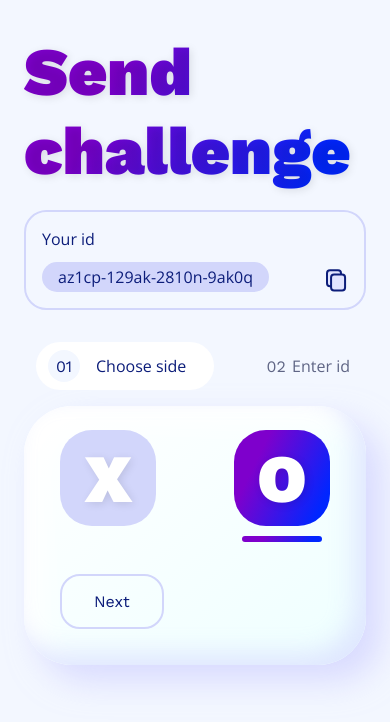
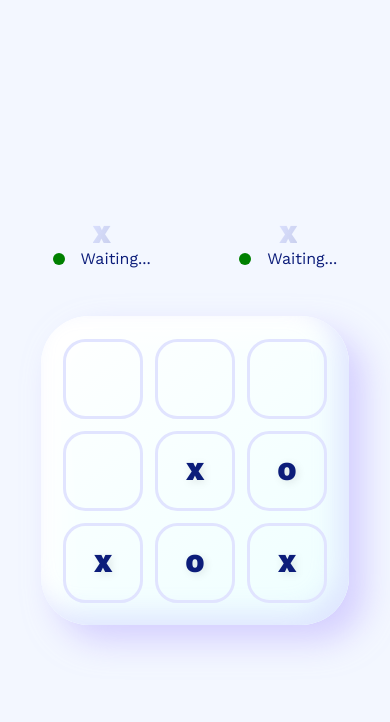
Before and after one commit to 0xSagaCity/tic-tac-toe, a React (Create React App) app: page /game in a window 390 px wide. Shown: the top 722 px of the page. Built offline with nearby package versions, Linux system fonts and the light colour scheme.

Commit message:
Starting to add logic code from here.

```diff
--- a/package.json
+++ b/package.json
@@ -13,6 +13,7 @@
     "peerjs": "^1.4.7",
     "react": "^18.2.0",
     "react-dom": "^18.2.0",
+    "react-router-dom": "^6.7.0",
     "react-scripts": "5.0.1",
     "typescript": "^4.9.4",
     "web-vitals": "^2.1.4"
--- a/src/App.tsx
+++ b/src/App.tsx
@@ -1,12 +1,17 @@
+import { Route, Routes } from "react-router-dom";
+import FormPage from "./pages/FormPage";
+import GamePage from "./pages/GamePage";
+import HomePage from "./pages/HomePage";
 import "./styles/App.scss";
-import FormPage from "./pages/FormPage";
-import HomePage from "./pages/HomePage";
-import GamePage from "./pages/GamePage";
 
 function App() {
   return (
     <div className="App">
-      <FormPage />
+      <Routes>
+        <Route path="/" element={<HomePage />} />
+        <Route path="/connection" element={<FormPage />} />
+        <Route path="/game" element={<GamePage />} />
+      </Routes>
     </div>
   );
 }
--- a/src/component/YourIdComponent.tsx
+++ b/src/component/YourIdComponent.tsx
@@ -3,7 +3,7 @@ import CopyId from "../svg/CopyId";
 export default function YourIdComponent() {
   return (
     <div className="YourId">
-      <span>Your id</span>
+      <span>Your Id</span>
       <div className="YourIdInner__Wrapper">
         <span className="YourId__Text">az1cp-129ak-2810n-9ak0q</span>
         <button className="YourId__Button">
--- a/src/index.tsx
+++ b/src/index.tsx
@@ -1,6 +1,7 @@
 import React from "react";
 import ReactDOM from "react-dom/client";
 import App from "./App";
+import { BrowserRouter } from "react-router-dom";
 
 const root = ReactDOM.createRoot(
   document.getElementById("root") as HTMLElement
@@ -8,6 +9,8 @@ const root = ReactDOM.createRoot(
 
 root.render(
   <React.StrictMode>
-    <App />
+    <BrowserRouter>
+      <App />
+    </BrowserRouter>
   </React.StrictMode>
 );
--- a/src/pages/HomePage.tsx
+++ b/src/pages/HomePage.tsx
@@ -1,7 +1,9 @@
+import { Circle, Square } from "../component/Polygons";
 import Oval from "../svg/Oval";
-import { Circle, Square } from "../component/Polygons";
+import { useNavigate } from "react-router-dom";
 
 export default function HomePage() {
+  const navigate = useNavigate();
   return (
     <div className="HomePage">
       <div className="HomePageTop">
@@ -10,15 +12,15 @@ export default function HomePage() {
           Welcome to our online multiplayer Tic Tac Toe game! In this web app,
           you can play the classic game of Tic Tac Toe with friends by sharing a
           unique game link. To start, simply create a new game by clicking on
-          the "New Game" button. Once you have created the game, you can share
-          the link with your friend and start playing Tic Tac Toe in real-time.
-          The game is designed to be user-friendly, with simple controls and an
+          the "Play" button. Once you have created the game, you can share the
+          link with your friend and start playing Tic Tac Toe in real-time. The
+          game is designed to be user-friendly, with simple controls and an
           intuitive interface. So, grab a friend and get ready to play Tic Tac
           Toe like never before!
         </p>
       </div>
       <div className="HomePageBottom">
-        <button className="PlayButton">
+        <button onClick={() => navigate("/connection")} className="PlayButton">
           <Oval className="PlayButton__Background" />
           <span className="PlayButton__Text">Play</span>
         </button>
--- a/src/styles/GamePage.scss
+++ b/src/styles/GamePage.scss
@@ -2,7 +2,6 @@
 
 .GamePage {
   min-height: 100vh;
-  padding: 2rem;
   padding-block-start: 0;
   display: grid;
   place-items: center;
@@ -14,13 +13,14 @@
     justify-content: center;
     align-content: center;
     gap: 3rem;
+    padding: 2rem;
   }
 
   .InfoWrapper {
     width: 100%;
     display: flex;
     align-items: center;
-    justify-content: space-evenly;
+    justify-content: space-between;
     gap: 4rem;
   }
 
@@ -29,7 +29,6 @@
     flex-direction: column;
     justify-content: space-evenly;
     align-items: center;
-    background: $white-gradient;
     padding-inline: 2rem;
     padding-block: 1rem;
     border-radius: 2rem;
@@ -63,8 +62,8 @@
       inset -12px -12px 24px rgba(219, 225, 255, 0.8),
       inset 16px 16px 32px #ffffff;
     display: grid;
-    grid-template-columns: repeat(3, max(8rem, 10vw));
-    grid-template-rows: repeat(3, max(8rem, 10vw));
+    grid-template-columns: repeat(3, max(8rem, 8vw));
+    grid-template-rows: repeat(3, max(8rem, 8vw));
     grid-column-gap: 2rem;
     grid-row-gap: 2rem;
     justify-content: center;
--- a/src/styles/responsive/high-res.scss
+++ b/src/styles/responsive/high-res.scss
@@ -1,4 +1,4 @@
-@media (min-width: 2000px) {
+@media (min-width: 2460px) {
   /* Home Page */
   .HomePageTop__Para {
     font-size: $fs-base;
@@ -17,6 +17,8 @@
   /* Game Page */
   .GamePage {
     .InfoContainer {
+      padding-block-start: 0;
+      padding-inline: 4rem;
       .SideChar {
         font-size: $fs-largest;
       }
@@ -27,8 +29,10 @@
     }
 
     .GameBoard {
-      grid-column-gap: 4rem;
-      grid-row-gap: 4rem;
+      grid-template-columns: repeat(3, max(14rem, 8vw));
+      grid-template-rows: repeat(3, max(14rem, 8vw));
+      grid-column-gap: 2rem;
+      grid-row-gap: 2rem;
       padding-inline: 4rem;
       border-radius: 8rem;
       .GameCell {
--- a/src/styles/responsive/low-res.scss
+++ b/src/styles/responsive/low-res.scss
@@ -43,8 +43,20 @@
   /* Game Page */
   .GamePage {
     gap: 1rem;
+    .GameBoard {
+      grid-template-columns: repeat(3, max(6rem, 8vw));
+      grid-template-rows: repeat(3, max(6rem, 8vw));
+      .GameCell {
+        font-size: $fs-large;
+        border-radius: 2rem;
+      }
+    }
     .InfoContainer {
-      padding-inline: 3rem;
+      padding-inline: 1rem;
+      padding-block-start: 0;
+      .SideChar {
+        font-size: $fs-large;
+      }
     }
   }
 }
@@ -71,18 +83,12 @@
 
   .GamePage {
     .GameBoard {
-      grid-template-columns: repeat(3, max(6rem, 10vw));
-      grid-template-rows: repeat(3, max(6rem, 10vw));
+      grid-template-columns: repeat(3, max(6rem, 8vw));
+      grid-template-rows: repeat(3, max(6rem, 8vw));
       .GameCell {
         font-size: $fs-large;
         border-radius: 2rem;
       }
     }
-
-    .InfoContainer {
-      .SideChar {
-        font-size: $fs-large;
-      }
-    }
   }
 }
--- a/src/styles/responsive/mobile.scss
+++ b/src/styles/responsive/mobile.scss
@@ -115,9 +115,9 @@
   /* Game Page */
   .GamePage {
     padding: 24px;
+
     .InfoContainer {
       padding: 0;
-      background: none;
     }
   }
 }
@@ -125,6 +125,7 @@
 @media (max-width: 540px) {
   /* Form Page */
   .GamePage {
+    padding: 0;
     .InfoWrapper {
       gap: 0;
       .InfoContainer {
@@ -196,8 +197,8 @@
     }
 
     .GameBoard {
-      grid-template-columns: repeat(3, max(5rem, 10vw));
-      grid-template-rows: repeat(3, max(5rem, 10vw));
+      grid-template-columns: repeat(3, max(5rem, 8vw));
+      grid-template-rows: repeat(3, max(5rem, 8vw));
 
       .GameCell {
         font-size: $fs-base;
@@ -243,8 +244,8 @@
   /* Game Page */
   .GamePage {
     .GameBoard {
-      grid-template-columns: repeat(3, max(4rem, 10vw));
-      grid-template-rows: repeat(3, max(4rem, 10vw));
+      grid-template-columns: repeat(3, max(4rem, 8vw));
+      grid-template-rows: repeat(3, max(4rem, 8vw));
     }
   }
 }
--- /dev/null
+++ b/src/utils/types.ts
@@ -0,0 +1 @@
+export const meow = [];
```
Also changed, not shown: src/utils/data.ts (added, +13 -0 lines), 1 other file (tests, documents, lock files or other folders).
